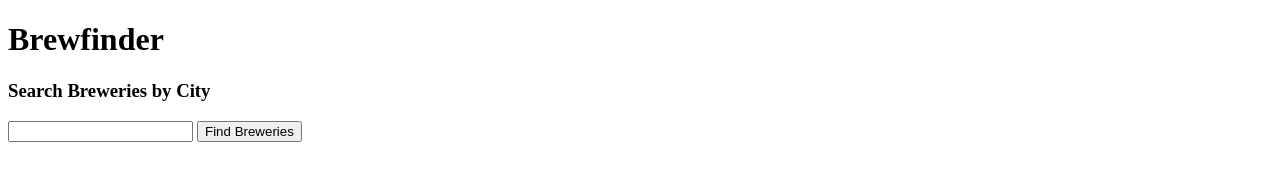
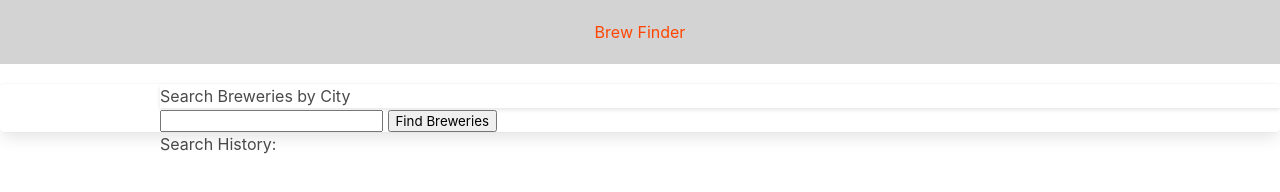
Before and after one commit to jaspersonja/brewfinder, a plain HTML site: page index.html in a window 1280 px wide. Drawn offline with nearby package versions, Linux system fonts and the light colour scheme; no server answers.

Commit message:
Added basic CSS and linked bulma & jquery

```diff
--- a/assets/style.css
+++ b/assets/style.css
@@ -0,0 +1,18 @@
+header {
+    width: 100%;
+    background-color: lightgray;
+    color: orangered;
+    padding-top: 20px;
+    padding-bottom: 20px;
+    margin-bottom: 20px;
+    text-align: center;
+}
+
+
+.card {
+    padding-left: 10em;
+}
+
+.previous-search {
+    padding-left: 10em;
+}
--- a/index.html
+++ b/index.html
@@ -3,29 +3,41 @@
 <head>
     <meta charset="UTF-8">
     <meta http-equiv="X-UA-Compatible" content="IE=edge">
-    <meta name="viewport" content="width=device-width, initial-scale=1.0">
+    <meta name="viewport" content="width=device-width, initial-scale=1">
+    <link rel="stylesheet" href="https://cdn.jsdelivr.net/npm/bulma@0.9.4/css/bulma.min.css">
     <link rel="stylesheet" href="./assets/style.css" />
-    <title>Brewfinder</title>
+    <title>Brew Finder</title>
 </head>
 <body>
+    <!-- Main Header -->
     <header>
-       <h1>Brewfinder</h1>
+       <h1>Brew Finder</h1>
     </header>
 
     <main>
+        <!-- Search Function -->
         <div class="card">
-            <h3 class="card-header">Search Breweries by City</h3>
+            <h2 class="card-header">Search Breweries by City</h2>
             <form id="user-form" class="card-body">
-             <label class="form-label" for="username"></label>
              <input id="city-search" type="text" class="form-input" />
              <button type="submit" class="btn">Find Breweries</button>
              </form>
       </div>
+      <!-- Search History -->
+      <div class="previous-search">
+        <h2>Search History:</h2>
+        <ul></ul>
+      </div>
+
+      <!-- Brewery Results  -->
       <div class="results">
 
       </div>
+
+
     </main>
 
+    <script src="https://code.jquery.com/jquery-3.5.1.min.js"></script>
     <script src="./assets/script.js"></script>
 </body>
 </html>
```
